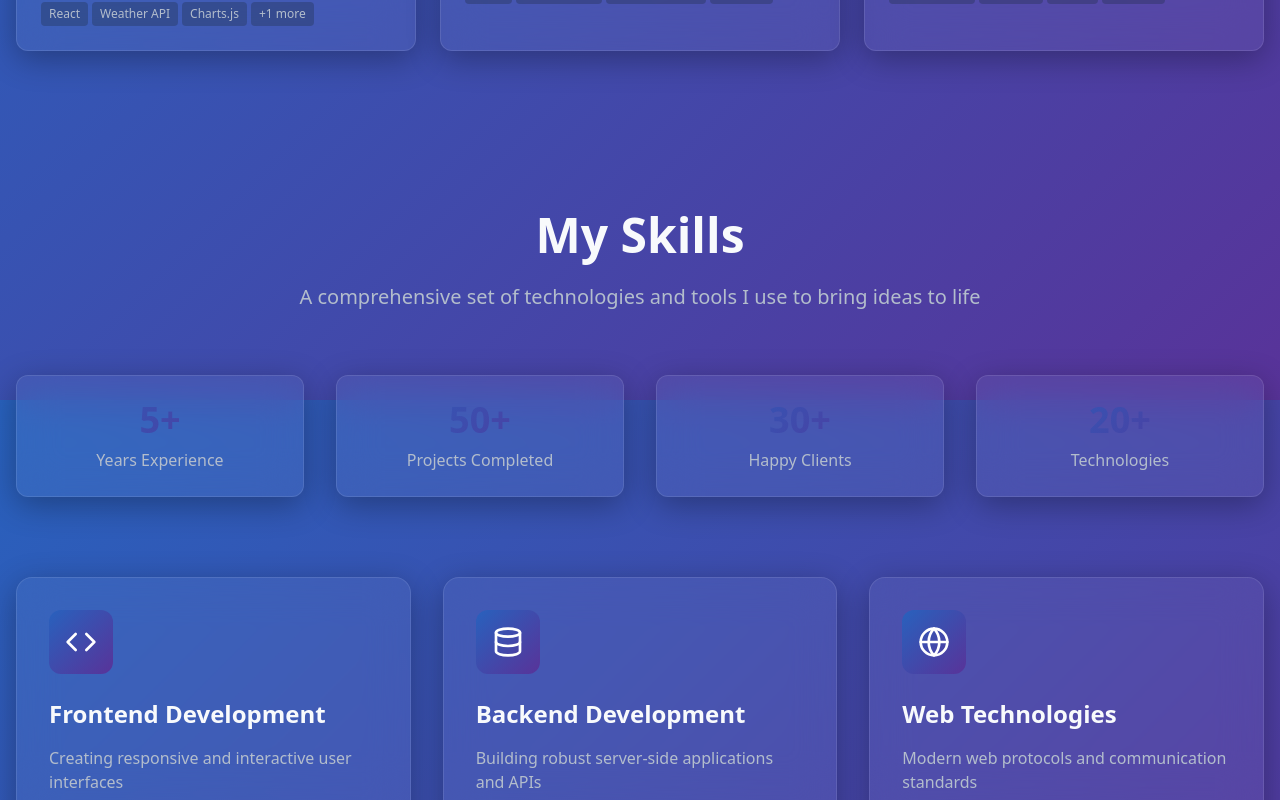
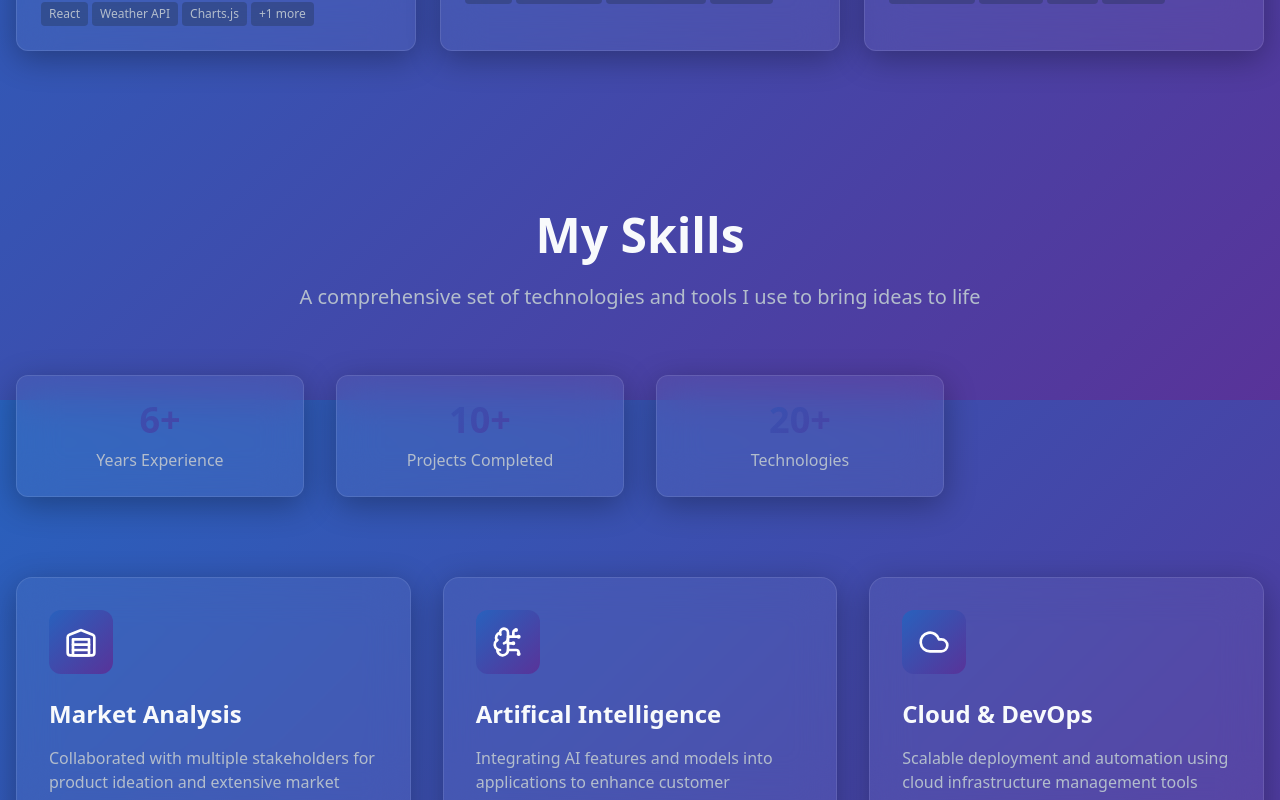
Before and after one commit to yashratan/my-portfolio, a React (Vite) app: page / in a window 1280 px wide. Shown: the part 2000-2800 px from the top of the page. Built offline with nearby package versions, Linux system fonts and the light colour scheme.

Commit message:
added skills

```diff
--- a/src/components/portfolio/Hero.tsx
+++ b/src/components/portfolio/Hero.tsx
@@ -79,20 +79,14 @@ const Hero = () => {
 
           {/* Social Links */}
           <div className="flex justify-center space-x-6 animate-fade-in">
-            <Button asChild variant="ghost" size="icon" className="hover:text-primary hover:scale-110 transition-all">
-              <a href="https://github.com/yashratan" target="_blank" rel="noopener noreferrer" aria-label="GitHub">
-                <Github className="h-6 w-6" />
-              </a>
+            <Button variant="ghost" size="icon" className="hover:text-primary hover:scale-110 transition-all">
+              <Github className="h-6 w-6" />
             </Button>
-            <Button asChild variant="ghost" size="icon" className="hover:text-primary hover:scale-110 transition-all">
-              <a href="https://www.linkedin.com/in/ratanyash/" target="_blank" rel="noopener noreferrer" aria-label="LinkedIn">
-                <Linkedin className="h-6 w-6" />
-              </a>
+            <Button variant="ghost" size="icon" className="hover:text-primary hover:scale-110 transition-all">
+              <Linkedin className="h-6 w-6" />
             </Button>
-            <Button asChild variant="ghost" size="icon" className="hover:text-primary hover:scale-110 transition-all">
-              <a href="mailto:yash.ratan97@gmail.com" aria-label="Email">
-                <Mail className="h-6 w-6" />
-              </a>
+            <Button variant="ghost" size="icon" className="hover:text-primary hover:scale-110 transition-all">
+              <Mail className="h-6 w-6" />
             </Button>
           </div>
         </div>
--- a/src/components/portfolio/Skills.tsx
+++ b/src/components/portfolio/Skills.tsx
@@ -1,43 +1,55 @@
-import { Code, Database, Globe, Smartphone, Cloud, Zap } from 'lucide-react';
+import { Code, Database, Globe, Cloud, Zap, BrainCircuit, BrainCog, Brain, Warehouse } from 'lucide-react';
 
 const Skills = () => {
   const skillCategories = [
     {
-      icon: Code,
-      title: "Frontend Development",
-      skills: ["React", "TypeScript", "Next.js", "Tailwind CSS", "HTML5", "CSS3"],
-      description: "Creating responsive and interactive user interfaces"
+      icon: Warehouse,
+      title: "Market Analysis",
+      skills: ["A/B Testing", "GTM Strategy", "Market Research", "Data Analysis", "KPI analysis", "Pricing Strategy"],
+      description: "Collaborated with multiple stakeholders for product ideation and extensive market research"
     },
     {
-      icon: Database,
-      title: "Backend Development",
-      skills: ["Node.js", "Python", "FastAPI", "Express", "PostgreSQL", "MongoDB"],
-      description: "Building robust server-side applications and APIs"
-    },
-    {
-      icon: Globe,
-      title: "Web Technologies",
-      skills: ["REST APIs", "GraphQL", "WebSockets", "JWT", "OAuth", "WebRTC"],
-      description: "Modern web protocols and communication standards"
+      icon: BrainCircuit,
+      title: "Artifical Intelligence",
+      skills: ["OpenAI API", "Large Language Models (LLMs)", "Vector DBs", "Prompt Engineering"],
+      description: "Integrating AI features and models into applications to enhance customer experience"
     },
     {
       icon: Cloud,
       title: "Cloud & DevOps",
-      skills: ["AWS", "Docker", "Kubernetes", "CI/CD", "Git", "Linux"],
-      description: "Scalable deployment and infrastructure management"
+      skills: ["GCP", "Docker", "Kubernetes (GKE)", "CI/CD", "Git", "Linux", "Terraform"],
+      description: "Scalable deployment and automation using cloud infrastructure management tools"
     },
-    {
-      icon: Smartphone,
-      title: "Mobile Development",
-      skills: ["React Native", "Flutter", "PWA", "Responsive Design"],
-      description: "Cross-platform mobile application development"
-    },
-    {
-      icon: Zap,
-      title: "Tools & Frameworks",
-      skills: ["Vite", "Webpack", "Jest", "Cypress", "Figma", "VS Code"],
-      description: "Development tools and productivity frameworks"
-    }
+    // {
+    //   icon: Globe,
+    //   title: "Web Technologies",
+    //   skills: ["REST APIs", "Python", "WebSockets", "PostgreSQL", "FastAPI", "ReactJS", "Typescript"],
+    //   description: "Modern web protocols and communication standards"
+    // }
+    // {
+    //   icon: BrainCog,
+    //   title: "Mobile Development",
+    //   skills: ["React Native", "Flutter", "PWA", "Responsive Design"],
+    //   description: "Cross-platform mobile application development"
+    // },
+    // {
+    //   icon: Database,
+    //   title: "Backend Development",
+    //   skills: ["Node.js", "Python", "FastAPI", "Express", "PostgreSQL", "MongoDB"],
+    //   description: "Building robust server-side applications and APIs"
+    // },
+    // {
+    //   icon: Zap,
+    //   title: "Tools & Frameworks",
+    //   skills: ["Vite", "Webpack", "Jest", "Cypress", "Figma", "VS Code"],
+    //   description: "Development tools and productivity frameworks"
+    // },
+    // {
+    //   icon: Code,
+    //   title: "Frontend Development",
+    //   skills: ["React", "TypeScript", "Next.js", "Tailwind CSS", "HTML5", "CSS3"],
+    //   description: "Creating responsive and interactive user interfaces"
+    // }
   ];
 
   return (
@@ -56,9 +68,8 @@ const Skills = () => {
         {/* Experience & Stats */}
         <div className="mb-20 grid grid-cols-2 md:grid-cols-4 gap-8">
           {[
-            { label: "Years Experience", value: "5+" },
-            { label: "Projects Completed", value: "50+" },
-            { label: "Happy Clients", value: "30+" },
+            { label: "Years Experience", value: "6+" },
+            { label: "Projects Completed", value: "10+" },
             { label: "Technologies", value: "20+" }
           ].map((stat, index) => (
             <div
```
